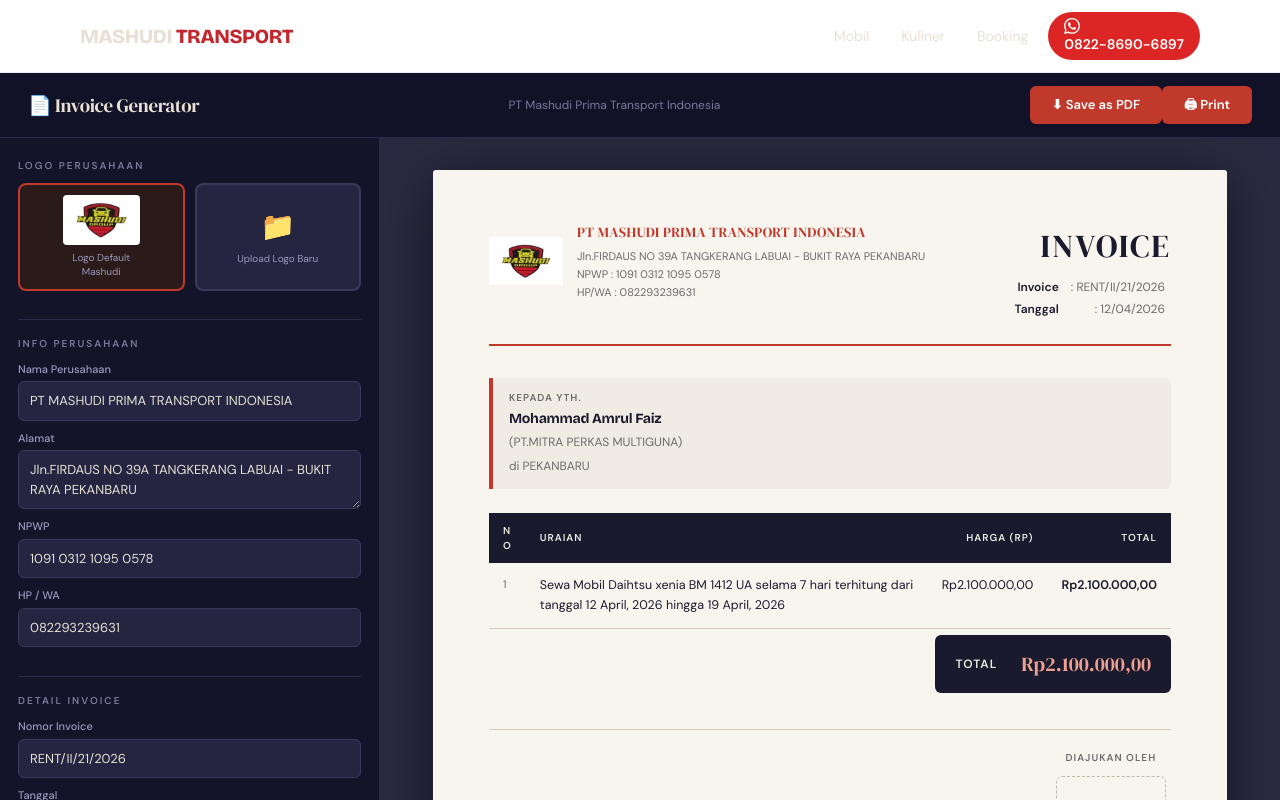
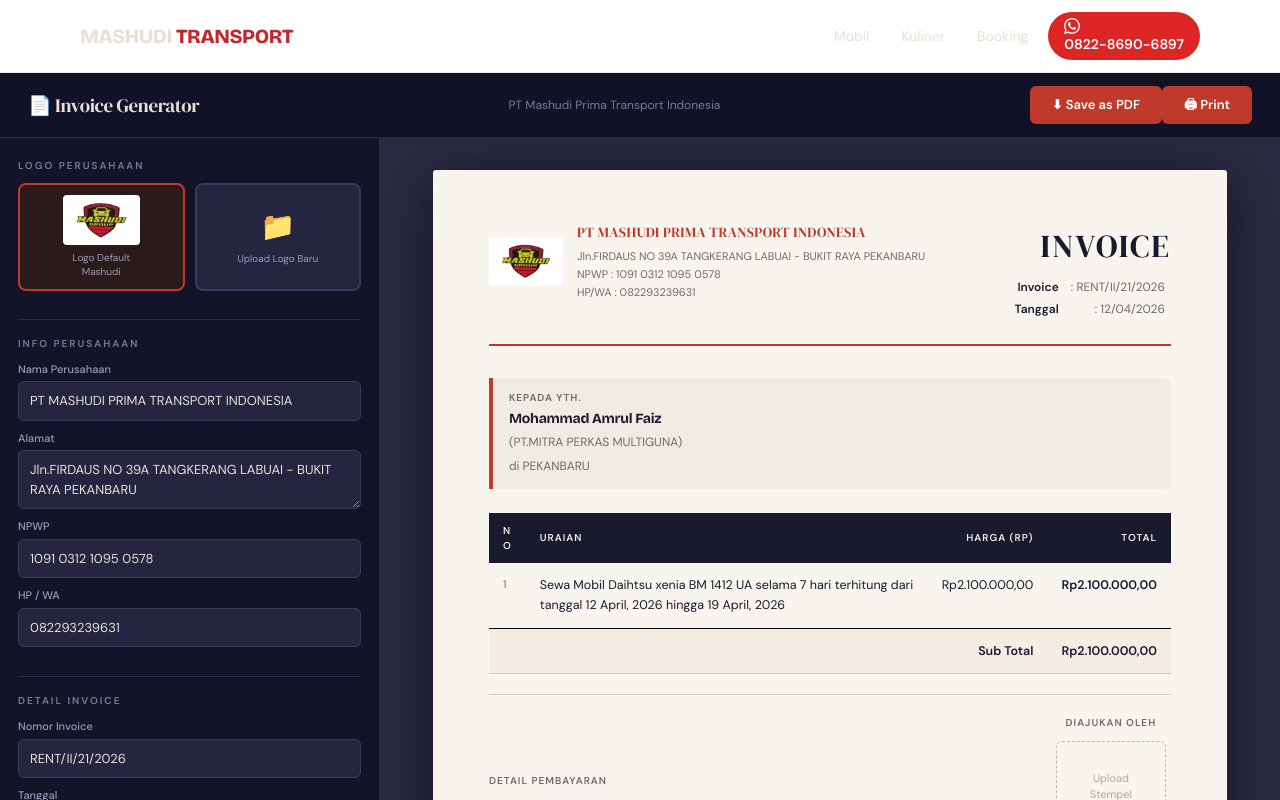
Before and after one commit to bangbang2153/app-demo-7391, a Next.js app: page /invoice in a window 1280 px wide. Shown: the top 800 px of the page. Built offline with nearby package versions, Linux system fonts and the light colour scheme; no server answers; the database is empty.

Commit message:
fix: invoice hapus header print (waktu/nama), alamat web, sub total gabung ke tabel

```diff
--- a/app/invoice/page.tsx
+++ b/app/invoice/page.tsx
@@ -80,7 +80,8 @@
 
   function handlePrint(){
     const prevTitle=document.title;
-    document.title=invNo.replace(/[^a-zA-Z0-9_-]/g,"_") || "Invoice_MASHUDI";
+    // kosongkan title biar header print browser gak nulis "Invoice Generator..." di atas kertas
+    document.title="";
     window.print();
     setTimeout(()=>{ document.title=prevTitle; }, 1000);
   }
@@ -268,6 +269,11 @@
                     <td className="total-col">{fmtRp(it.harga)}</td>
                   </tr>
                 ))}
+                {/* sub total gabung di tabel — baris terakhir, tanpa shape, hanya garis atas */}
+                <tr className="inv-subtotal-row">
+                  <td colSpan={3} style={{textAlign:"right", fontWeight:700, borderTop:"1px solid #000"}}>Sub Total</td>
+                  <td className="total-col" style={{borderTop:"1px solid #000"}}>{fmtRp(total)}</td>
+                </tr>
               </tbody>
             </table>
 
@@ -291,10 +297,6 @@
                 dangerouslySetInnerHTML={{__html: notesHtml}}
               />
             )}
-
-            <div className="inv-total-row">
-              <div className="inv-total-box"><span className="total-label">Total</span><span className="total-amount">{fmtRp(total)}</span></div>
-            </div>
 
             <div className="inv-footer">
               <div className="inv-payment">
```
